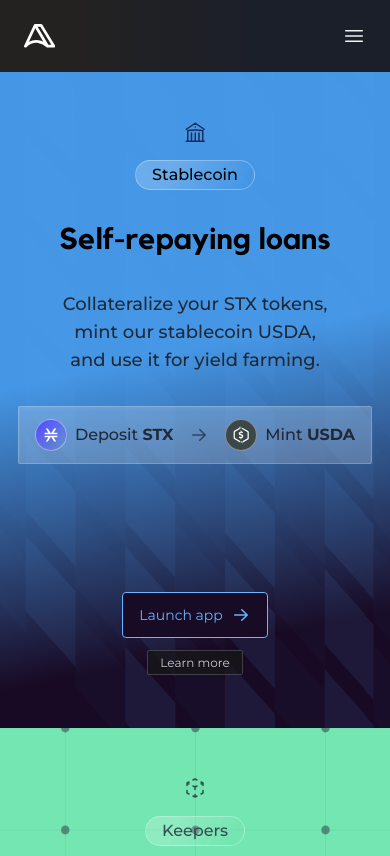
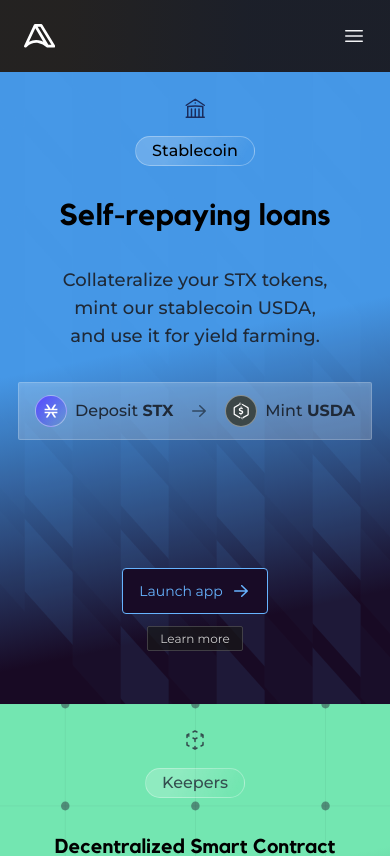
Before and after one commit to arkadiko-dao/triptik, a React (Vite) app: page / in a window 390 px wide. Shown: the top 856 px of the page. Built offline with nearby package versions, Linux system fonts and the light colour scheme.

Commit message:
fix: padding adjustment

```diff
--- a/src/Product.js
+++ b/src/Product.js
@@ -2,7 +2,7 @@ import ProductTag from "./ProductTag";
 
 export default function Product({name, href, learnMore, live = true, background, decoration, basis, shadow, order, iconPath, titleTop, titleBottom, subtitleTop, subtitleBottom, buttonTextColor, buttonBorderColor}) {
   return (
-    <section className={`group/root lg:min-h-[calc(100vh-72px)] pt-12 sm:pt-24 overflow-hidden relative ${background} ${basis} ${shadow} ${order}`}>
+    <section className={`group/root lg:min-h-[calc(100vh-72px)] pt-6 sm:pt-24 overflow-hidden relative ${background} ${basis} ${shadow} ${order}`}>
       <div className="absolute inset-0 w-full h-full transition duration-[5000ms] bg-cover sm:top-16 group-hover/root:scale-110" style={{backgroundImage: `url(${decoration})`}}>
       </div>
 
```
